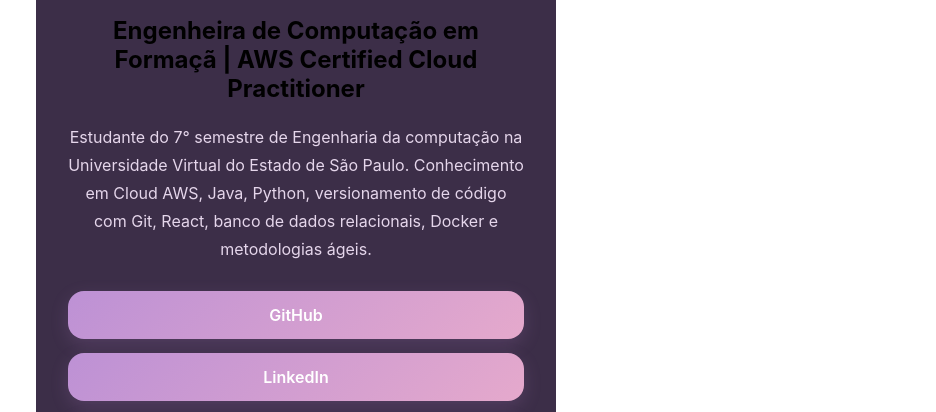
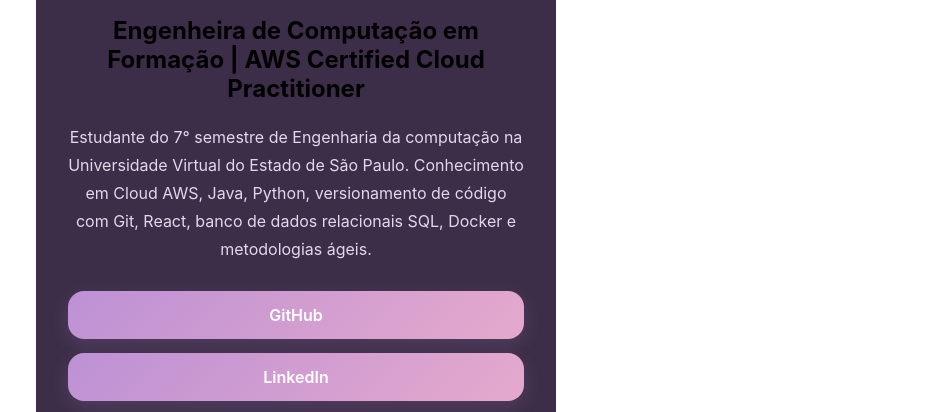
Before and after one commit to Jessicalemosgomes/Bio_Link, a plain HTML site: page index.html in a window 1280 px wide. Shown: the part 355-767 px from the top of the page, without its empty margins (344-1280 px from the left). Drawn offline with Linux system fonts and the light colour scheme.

Commit message:
Refactor: description

```diff
--- a/index.html
+++ b/index.html
@@ -23,9 +23,9 @@
       <img src="photo.jpg" alt="Foto Jessica" class="profile-photo" />
       <div class="profile-text">
         <h1>Jessica Lemos Gomes</h1>
-        <h2> Engenheira de Computação em Formaçã | AWS Certified Cloud Practitioner</h2>
+        <h2> Engenheira de Computação em Formação | AWS Certified Cloud Practitioner</h2>
         <p class="description">
-          Estudante do 7° semestre de Engenharia da computação na Universidade Virtual do Estado de São Paulo. Conhecimento em Cloud AWS, Java, Python, versionamento de código com Git, React, banco de dados relacionais, Docker e metodologias ágeis.
+          Estudante do 7° semestre de Engenharia da computação na Universidade Virtual do Estado de São Paulo. Conhecimento em Cloud AWS, Java, Python, versionamento de código com Git, React, banco de dados relacionais SQL, Docker e metodologias ágeis.
         </p>
       </div>
 
```
